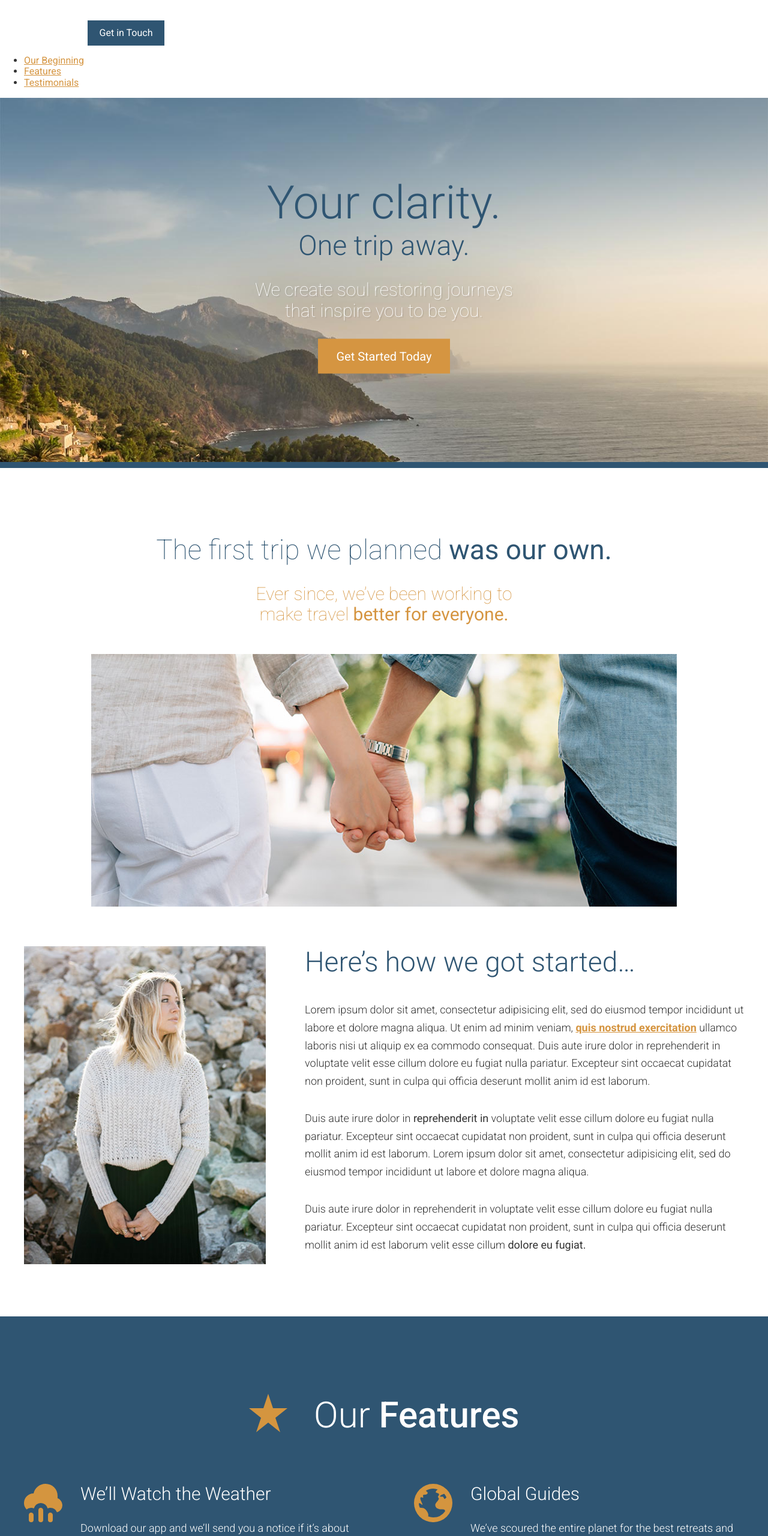
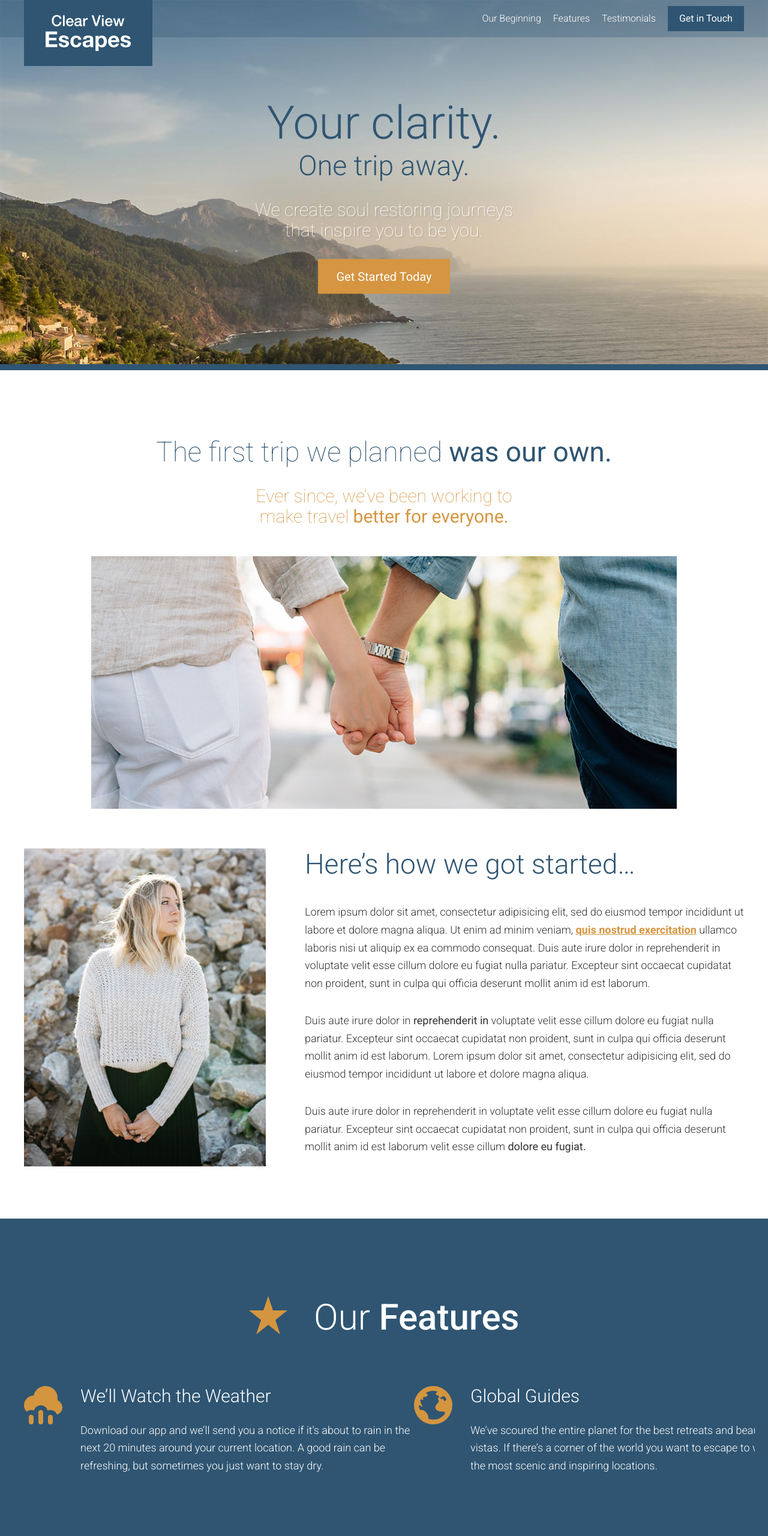
Before and after one commit to justinrjoseph/udemy-bs-gulp, a website: page app/index.html in a window 1280 px wide. Shown: the top 2560 px of the page at 60% size. Drawn offline with Linux system fonts and the light colour scheme.

Commit message:
Styling for header

```diff
--- a/app/assets/styles/modules/_btn.css
+++ b/app/assets/styles/modules/_btn.css
@@ -9,7 +9,7 @@
     background-color: $mainOrange;
   }
 
-  &--large {
+  &--lg {
     padding: 1.1rem 1.9rem;
 
     @mixin atSmall {
--- a/app/assets/styles/modules/_headline.css
+++ b/app/assets/styles/modules/_headline.css
@@ -17,7 +17,7 @@
     color: $mainOrange;
   }
 
-  &--small {
+  &--sm {
     font-size: 1.2rem;
 
     @mixin atSmall {
--- a/app/assets/styles/modules/_large-hero.css
+++ b/app/assets/styles/modules/_hero.css
@@ -1,4 +1,4 @@
-.large-hero {
+.hero {
   position: relative;
   border-bottom: .625rem solid $mainBlue;
 
@@ -12,6 +12,11 @@
     transform: translateY(-50%);
     width: 100%;
     text-align: center;
+    padding-top: 5.5rem;
+
+    @mixin atMedium {
+      padding-top: 3.75rem;
+    }
   }
 
   &__heading,
--- a/app/assets/styles/modules/_row.css
+++ b/app/assets/styles/modules/_row.css
@@ -2,11 +2,11 @@
   &--gutters {
     margin-right: -4.0625em;
 
-    &-small {
+    &-sm {
       margin-right: -2.8125em;
     }
 
-    &-large {
+    &-lg {
       margin-right: -6.25em;
     }
   }
--- /dev/null
+++ b/app/assets/styles/modules/_site-header.css
@@ -0,0 +1,51 @@
+.site-header {
+  position: absolute;
+  width: 100%;
+  padding: .625rem 0;
+  z-index: 1;
+
+  @mixin atMedium {
+    background-color: rgba($mainBlue, .3);
+  }
+
+  &__logo {
+    position: absolute;
+    top: 0;
+    left: 50%;
+    transform: translateX(-50%) scale(.8);
+    transform-origin: 50% 0;
+    background-color: $mainBlue;
+    text-indent: -9999px;
+    padding: 1.5625rem 2.25rem;
+
+    @mixin atMedium {
+      left: auto;
+      transform: translateX(0) scale(1);
+    }
+  }
+
+  &__menu {
+    display: none;
+
+    @mixin atMedium {
+      display: block;
+    }
+
+    &-icon {
+      position: absolute;
+      top: .625rem;
+      right: .625rem;
+      width: 1.25rem;
+      height: 1.25rem;
+      background-color: white;
+
+      @mixin atMedium {
+        display: none;
+      }
+    }
+  }
+
+  &__btn-container {
+    float: right;
+  }
+}
--- /dev/null
+++ b/app/assets/styles/modules/_site-nav.css
@@ -0,0 +1,28 @@
+.site-nav {
+  height: 2.625rem;
+
+  ul {
+    display: table;
+    height: inherit;
+    padding: 0;
+    margin: 0;
+    @mixin clearfix;
+  }
+
+  li {
+    display: table-cell;
+    list-style: none;
+    padding-right: 1.25rem;
+    vertical-align: middle;
+  }
+
+  a {
+    color: #fff;
+    font-weight: 300;
+    text-decoration: none;
+  }
+
+  &--pull-right {
+    float: right;
+  }
+}
--- a/app/assets/styles/modules/_wrapper.css
+++ b/app/assets/styles/modules/_wrapper.css
@@ -5,7 +5,7 @@
   margin-left: auto;
   overflow: hidden;
 
-  &--medium {
+  &--md {
     max-width: 61rem;
   }
 
--- a/app/assets/styles/styles.css
+++ b/app/assets/styles/styles.css
@@ -4,10 +4,12 @@
 @import 'base/_mixins';
 @import 'modules/_sprite';
 @import 'modules/_wrapper';
+@import 'modules/_site-header';
+@import 'modules/_site-nav';
 @import 'modules/_page-section';
 @import 'modules/_btn';
 @import 'modules/_headline';
-@import 'modules/_large-hero';
+@import 'modules/_hero';
 @import 'modules/_row';
 @import 'modules/_generic-content';
 @import 'modules/_section-heading';
--- a/app/index.html
+++ b/app/index.html
@@ -10,21 +10,31 @@
   </head>
 
   <body>
-    <header>
-      <img src="assets/images/icons/clear-view-escapes.svg">
+    <header class="site-header">
+      <div class="wrapper">
+        <div class="site-header__logo">
+          <div class="icon icon--clear-view-escapes">Clear View Escapes</div>
+        </div>
 
+        <div class="site-header__menu-icon"></div>
+
+        <div class="site-header__menu">
+          <div class="site-header__btn-container">
             <a href="#" class="btn">Get in Touch</a>
+          </div>
 
-      <nav>
+          <nav class="site-nav site-nav--pull-right">
             <ul>
               <li><a href="#our-beginning">Our Beginning</a></li>
               <li><a href="#features">Features</a></li>
               <li><a href="#testimonials">Testimonials</a></li>
             </ul>
           </nav>
+        </div>
+      </div>
     </header>
 
-    <div class="large-hero">
+    <div class="hero">
       <picture>
         <source
           media="(min-width: 86.25rem)"
@@ -38,16 +48,16 @@
         <img
           srcset="assets/images/hero--smaller.jpg 640w, assets/images/hero--smaller-hi-dpi.jpg 1280w"
           alt="Coastal view of ocean and mountains"
-          class="large-hero__img">
+          class="hero__img">
       </picture>
 
-      <div class="large-hero__text">
+      <div class="hero__text">
         <div class="wrapper">
-          <h1 class="large-hero__heading">Your clarity.</h1>
-          <h2 class="large-hero__subheading">One trip away.</h2>
-          <p class="large-hero__description">We create soul restoring journeys that inspire you to be you.</p>
+          <h1 class="hero__heading">Your clarity.</h1>
+          <h2 class="hero__subheading">One trip away.</h2>
+          <p class="hero__description">We create soul restoring journeys that inspire you to be you.</p>
           <p>
-            <a href="#" class="btn btn--orange btn--large">Get Started Today</a>
+            <a href="#" class="btn btn--orange btn--lg">Get Started Today</a>
           </p>
         </div>
       </div>
@@ -56,11 +66,11 @@
     <div id="our-beginning" class="page-section">
       <div class="wrapper">
         <h2 class="headline headline--centered headline--light headline--less-b-margin">The first trip we planned <strong>was our own.</strong></h2>
-        <h3 class="headline headline--centered headline--orange headline--small headline--narrow headline--light headline--more-b-margin">
+        <h3 class="headline headline--centered headline--orange headline--sm headline--narrow headline--light headline--more-b-margin">
           Ever since, we&rsquo;ve been working to make travel <strong>better for everyone.</strong>
         </h3>
 
-        <div class="wrapper wrapper--medium wrapper--b-margin">
+        <div class="wrapper wrapper--md wrapper--b-margin">
           <img
             sizes="(min-width: 60.625rem) 61rem, 100vw"
             srcset="assets/images/first-trip-low-res.jpg 565w, assets/images/first-trip.jpg 976w, assets/images/first-trip-hi-dpi.jpg 1952w"
@@ -106,7 +116,7 @@
           Our <strong>Features</strong>
         </h2>
 
-        <div class="row row--gutters-large generic-content">
+        <div class="row row--gutters-lg generic-content">
           <div class="row__col-md-6">
             <div class="feature-item">
               <i class="icon icon--rain feature-item__icon"></i>
@@ -124,7 +134,7 @@
           </div>
         </div>
 
-        <div class="row row--gutters-large generic-content">
+        <div class="row row--gutters-lg generic-content">
           <div class="row__col-md-6">
             <div class="feature-item">
               <i class="icon icon--wifi feature-item__icon"></i>
@@ -153,7 +163,7 @@
           Real <strong>Testimonials</strong>
         </h2>
 
-        <div class="row row--gutters row--eq-height-at-lg row--gutters-small row--t-padding generic-content">
+        <div class="row row--gutters row--eq-height-at-lg row--gutters-sm row--t-padding generic-content">
           <div class="row__col-lg-4">
             <div class="testimonial">
               <img
--- a/app/temp/styles/styles.css
+++ b/app/temp/styles/styles.css
@@ -446,7 +446,7 @@ a {
   overflow: hidden;
 }
 
-.wrapper--medium {
+.wrapper--md {
     max-width: 61rem;
   }
 
@@ -488,6 +488,107 @@ a {
 .wrapper .wrapper {
     padding-right: 0;
     padding-left: 0;
+  }
+
+.site-header {
+  position: absolute;
+  width: 100%;
+  padding: .625rem 0;
+  z-index: 1;
+}
+
+@media (min-width: 50rem) {
+
+.site-header {
+    background-color: rgba(47,85,114, .3)
+}
+  }
+
+.site-header__logo {
+    position: absolute;
+    top: 0;
+    left: 50%;
+    -webkit-transform: translateX(-50%) scale(.8);
+            transform: translateX(-50%) scale(.8);
+    -webkit-transform-origin: 50% 0;
+            transform-origin: 50% 0;
+    background-color: #2f5572;
+    text-indent: -9999px;
+    padding: 1.5625rem 2.25rem;
+  }
+
+@media (min-width: 50rem) {
+
+.site-header__logo {
+      left: auto;
+      -webkit-transform: translateX(0) scale(1);
+              transform: translateX(0) scale(1)
+  }
+  }
+
+.site-header__menu {
+    display: none;
+  }
+
+@media (min-width: 50rem) {
+
+.site-header__menu {
+      display: block
+  }
+  }
+
+.site-header__menu-icon {
+      position: absolute;
+      top: .625rem;
+      right: .625rem;
+      width: 1.25rem;
+      height: 1.25rem;
+      background-color: white;
+    }
+
+@media (min-width: 50rem) {
+
+.site-header__menu-icon {
+        display: none
+    }
+  }
+
+.site-header__btn-container {
+    float: right;
+  }
+
+.site-nav {
+  height: 2.625rem;
+}
+
+.site-nav ul {
+    display: table;
+    height: inherit;
+    padding: 0;
+    margin: 0;
+  }
+
+.site-nav ul::after {
+    content: '';
+    display: block;
+    clear: both;
+  }
+
+.site-nav li {
+    display: table-cell;
+    list-style: none;
+    padding-right: 1.25rem;
+    vertical-align: middle;
+  }
+
+.site-nav a {
+    color: #fff;
+    font-weight: 300;
+    text-decoration: none;
+  }
+
+.site-nav--pull-right {
+    float: right;
   }
 
 .page-section {
@@ -552,13 +653,13 @@ a {
     background-color: #d59541;
   }
 
-.btn--large {
+.btn--lg {
     padding: 1.1rem 1.9rem;
   }
 
 @media (min-width: 33.125rem) {
 
-.btn--large {
+.btn--lg {
       font-size: 1.25rem
   }
   }
@@ -586,13 +687,13 @@ a {
     color: #d59541;
   }
 
-.headline--small {
+.headline--sm {
     font-size: 1.2rem;
   }
 
 @media (min-width: 33.125rem) {
 
-.headline--small {
+.headline--sm {
       font-size: 1.875rem
   }
   }
@@ -617,54 +718,62 @@ a {
     margin-bottom: 1.6em;
   }
 
-.large-hero {
+.hero {
   position: relative;
   border-bottom: .625rem solid #2f5572;
 }
 
-.large-hero__img {
+.hero__img {
     display: block;
   }
 
-.large-hero__text {
+.hero__text {
     position: absolute;
     top: 50%;
     -webkit-transform: translateY(-50%);
             transform: translateY(-50%);
     width: 100%;
     text-align: center;
+    padding-top: 5.5rem;
   }
 
-.large-hero__heading,
-  .large-hero__subheading {
+@media (min-width: 50rem) {
+
+.hero__text {
+      padding-top: 3.75rem
+  }
+  }
+
+.hero__heading,
+  .hero__subheading {
     color: #2f5572;
     font-weight: 300;
     margin: 0;
   }
 
-.large-hero__heading {
+.hero__heading {
     font-size: 2.4rem;
   }
 
 @media (min-width: 33.125rem) {
 
-.large-hero__heading {
+.hero__heading {
       font-size: 4.8rem
   }
   }
 
-.large-hero__subheading {
+.hero__subheading {
     font-size: 1.5rem;
   }
 
 @media (min-width: 33.125rem) {
 
-.large-hero__subheading {
+.hero__subheading {
       font-size: 2.9rem
   }
   }
 
-.large-hero__description {
+.hero__description {
     max-width: 30rem;
     color: #fff;
     font-size: 1.1rem;
@@ -676,7 +785,7 @@ a {
 
 @media (min-width: 33.125rem) {
 
-.large-hero__description {
+.hero__description {
       font-size: 1.875rem
   }
   }
@@ -685,11 +794,11 @@ a {
     margin-right: -4.0625em;
   }
 
-.row--gutters-small {
+.row--gutters-sm {
       margin-right: -2.8125em;
     }
 
-.row--gutters-large {
+.row--gutters-lg {
       margin-right: -6.25em;
     }
 
--- a/package.json
+++ b/package.json
@@ -15,6 +15,7 @@
     "gulp-rename": "^1.2.3",
     "gulp-svg-sprite": "^1.4.0",
     "gulp-watch": "^5.0.0",
+    "postcss-hexrgba": "^1.0.1",
     "postcss-import": "^11.1.0",
     "postcss-mixins": "^6.2.0",
     "postcss-nested": "^3.0.0",
```
Also changed, not shown: gulp/tasks/styles.js (+9 -1 lines), 1 other file. Lines whose indentation alone changed are shown as unchanged.
